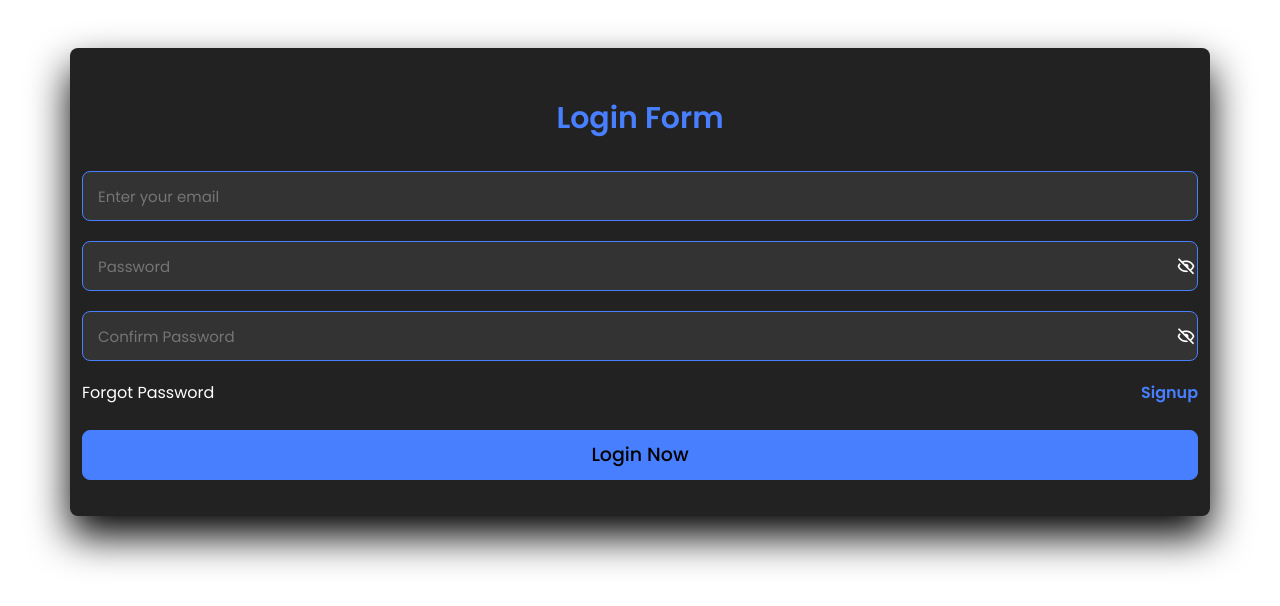
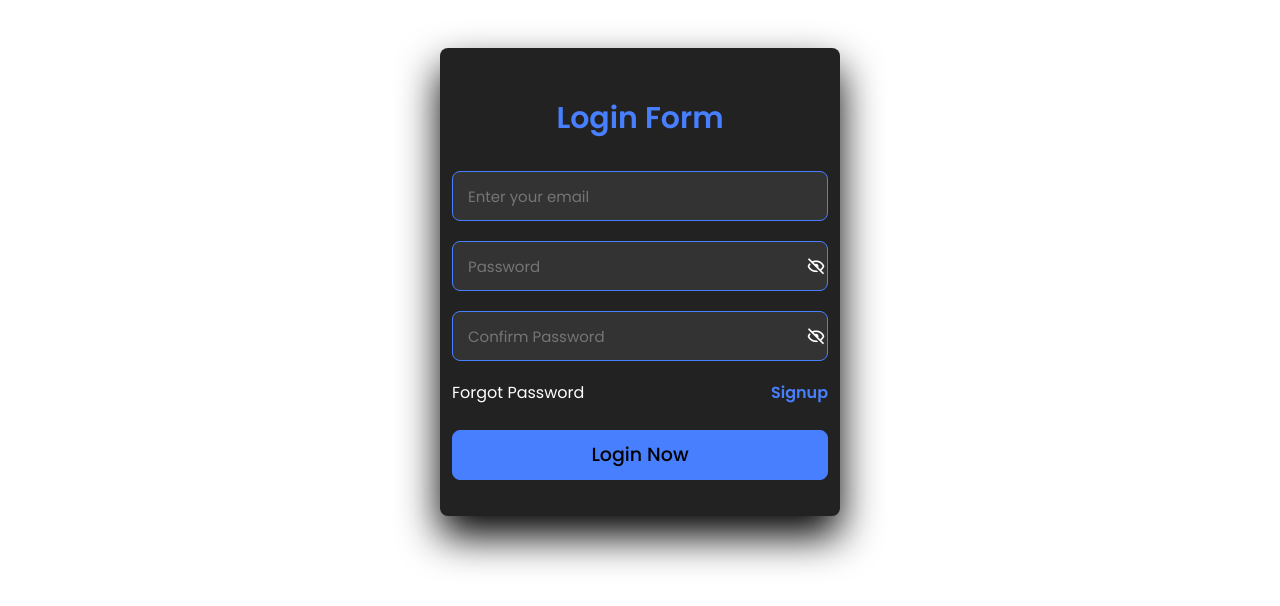
Before and after one commit to YashSinghal011/login, a plain HTML site: page index.html in a window 1280 px wide. Drawn offline with nearby package versions, Linux system fonts and the light colour scheme.

Commit message:
Add files via upload

```diff
--- a/style.css
+++ b/style.css
@@ -12,7 +12,7 @@
 
 .containerform {
   /* position: absolute; */
-  /* max-width: 400px !important; */
+  max-width: 400px !important;
   width: 100%;
   /* height: 57%; */
   padding: 30px;
```
